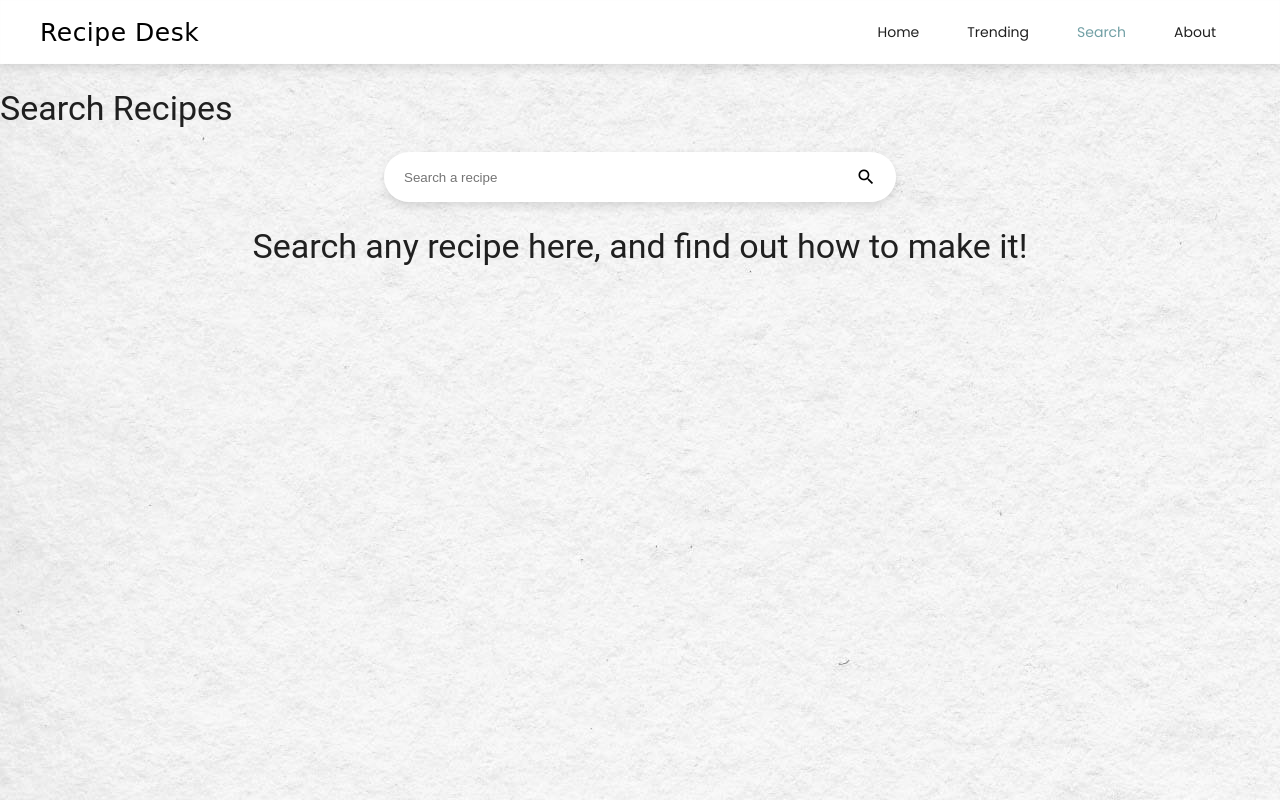
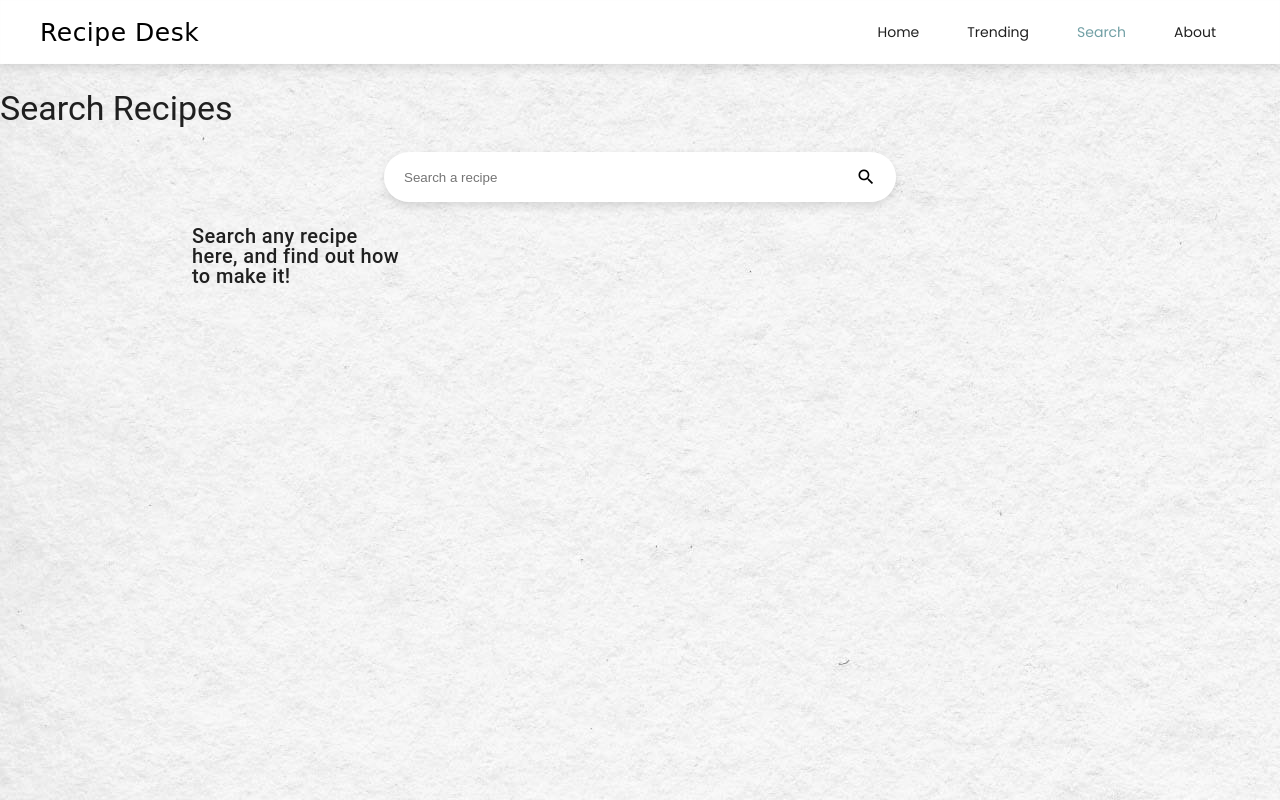
Before and after one commit to jasmincher/final-project-phase-1, a website built with Parcel: page pages/search.html in a window 1280 px wide. Built offline with nearby package versions, Linux system fonts and the light colour scheme; no server answers; a web font is replaced by a local one.

Commit message:
Changed h3 element in recipes list container to h5

```diff
--- a/pages/search.html
+++ b/pages/search.html
@@ -68,7 +68,7 @@
             </button>
           </div>
           <div id="recipes-list">
-            <h3>Search any recipe here, and find out how to make it!</h3>
+            <h5>Search any recipe here, and find out how to make it!</h5>
           </div>
         </div>
       </main>
```
